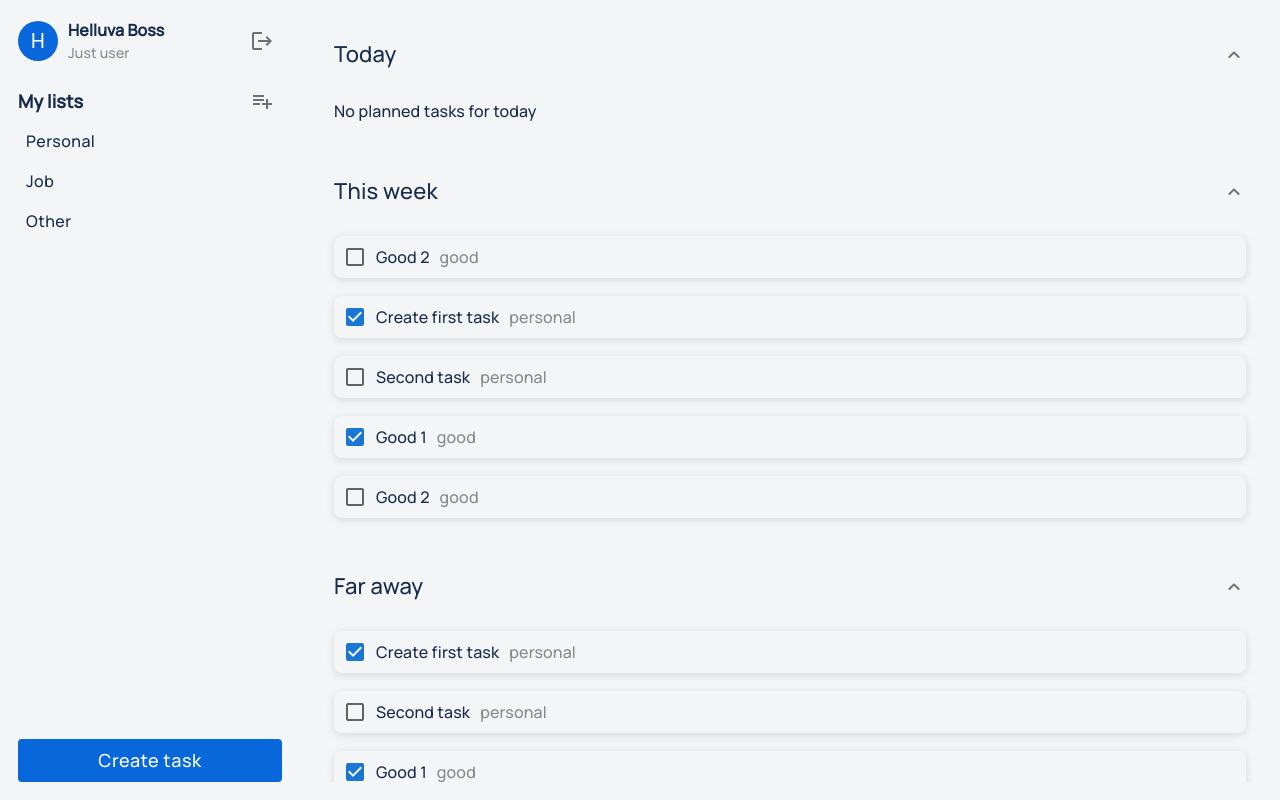
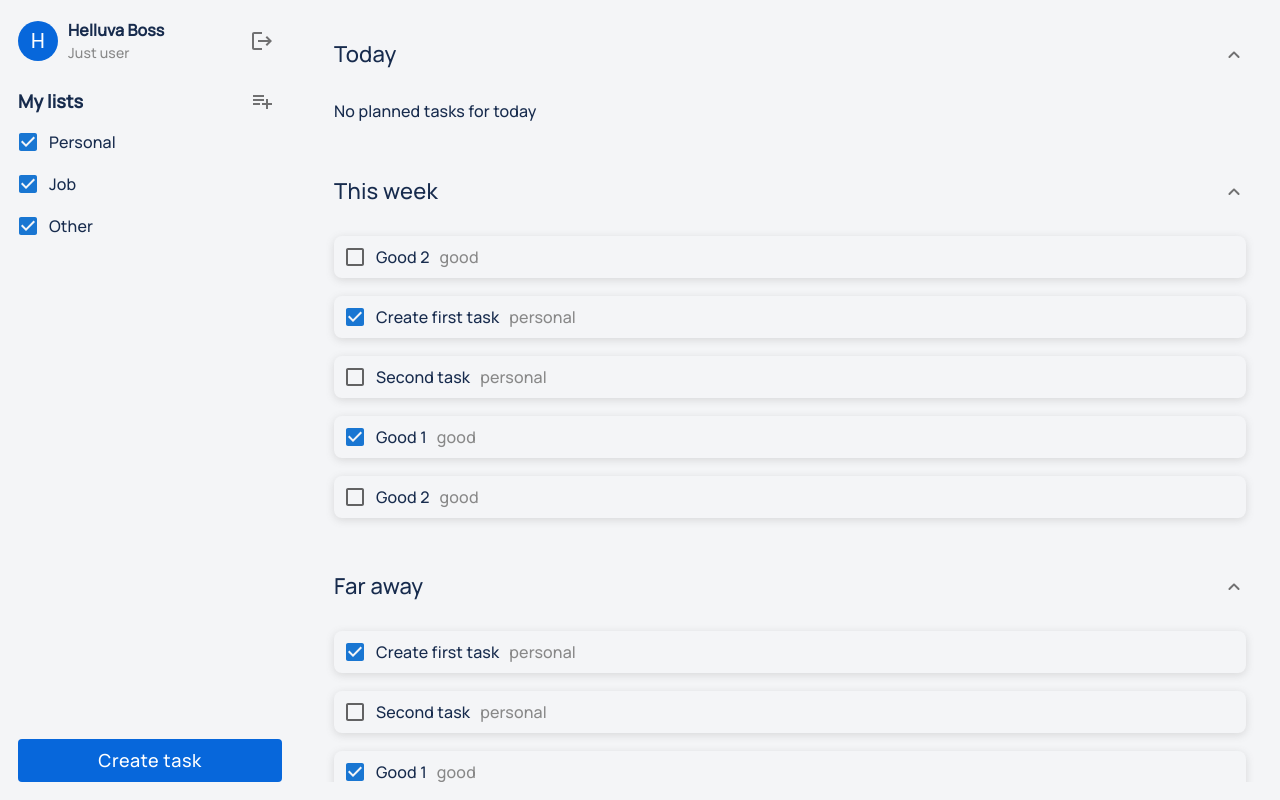
Before and after one commit to lisophoria/projectTrackerFrontend, a React (Create React App) app: page / in a window 1280 px wide. Built offline with nearby package versions, Linux system fonts and the light colour scheme.

Commit message:
improve CategoryBlock

```diff
--- a/src/comopnents/abstract/AbstractPanelWithActions/AbstractPanelWithActions.tsx
+++ b/src/comopnents/abstract/AbstractPanelWithActions/AbstractPanelWithActions.tsx
@@ -9,6 +9,7 @@ interface IAbstractPanelWithActionsProps {
     icon: JSX.Element;
     onClick: () => void;
   }[];
+  bordered?: boolean;
 }
 
 const AbstractPanelWithActions: FC<PropsWithChildren<IAbstractPanelWithActionsProps>> = (props) => {
@@ -20,10 +21,16 @@ const AbstractPanelWithActions: FC<PropsWithChildren<IAbstractPanelWithActionsPr
       if (isHover) return classes.actionsVisible;
       return classes.actionsHidden;
     },
+    panelSxProps: () => {
+      if (props.bordered) return undefined;
+      return {
+        boxShadow: 'none !important',
+      };
+    },
   };
 
   return (
-    <Panel>
+    <Panel sx={conditionalValues.panelSxProps()}>
       <Box
         className={classes.wrapper}
         onMouseEnter={() => setHover(true)}
--- a/src/comopnents/layout/Sidebar/components/categories/Categories.tsx
+++ b/src/comopnents/layout/Sidebar/components/categories/Categories.tsx
@@ -39,7 +39,9 @@ const Categories: FC<ICategoriesProps> = (props) => {
         {props.categories ? (
           props.categories.map((item) => (
             <CategoryBlock
-              onClick={() => { /* TODO */ }}
+              onSelectChange={() => { /* TODO */ }}
+              onEditClick={() => { /* TODO */ }}
+              onDeleteClick={() => { /* TODO */ }}
               item={{
                 categoryName: item.categoryName,
               }}
--- a/src/comopnents/layout/Sidebar/components/categoryBlock/CategoryBlock.tsx
+++ b/src/comopnents/layout/Sidebar/components/categoryBlock/CategoryBlock.tsx
@@ -1,25 +1,45 @@
-import { FC } from 'react';
+import { ChangeEvent, FC } from 'react';
 import { ICategory } from 'store/model/category';
-import Button from 'comopnents/ui/Button';
-import { ButtonTypes } from 'comopnents/ui/Button/Button.types';
+import EditIcon from '@mui/icons-material/Edit';
+import CloseIcon from '@mui/icons-material/Close';
+import { Checkbox, FormControlLabel } from '@mui/material';
+import AbstractPanelWithActions from 'comopnents/abstract/AbstractPanelWithActions';
 
 interface ICategoryBlockProps {
   item: ICategory;
-  onClick: () => void;
+  onSelectChange: (value: boolean) => void;
+  onEditClick: () => void;
+  onDeleteClick: () => void;
 }
 
-// TODO 27.05.2023: Переделать как чекбокс
 const CategoryBlock: FC<ICategoryBlockProps> = (props) => {
+  const onSelectChange = (e: ChangeEvent<HTMLInputElement>) => {
+    props.onSelectChange(e.target.checked);
+  };
+
   return (
-    <Button
-      styleType={ButtonTypes.TEXT}
-      title={props.item.categoryName}
-      onClick={props.onClick}
-      sx={{
-        fontSize: '16px',
-        justifyContent: 'start',
-      }}
-    />
+    <AbstractPanelWithActions
+      actions={[
+        {
+          icon: <EditIcon />,
+          onClick: props.onEditClick,
+        },
+        {
+          icon: <CloseIcon />,
+          onClick: props.onDeleteClick,
+        },
+      ]}
+    >
+      <FormControlLabel
+        control={(
+          <Checkbox
+            checked
+            onChange={onSelectChange}
+          />
+        )}
+        label={props.item.categoryName}
+      />
+    </AbstractPanelWithActions>
   );
 };
 
--- a/src/screens/Tasks/components/TaskCard/TaskCard.tsx
+++ b/src/screens/Tasks/components/TaskCard/TaskCard.tsx
@@ -31,6 +31,7 @@ const TaskCard: FC<ITaskCardProps> = (props) => {
 
   return (
     <AbstractPanelWithActions
+      bordered
       leftAction={(
         <Checkbox
           checked={task.status}
```
